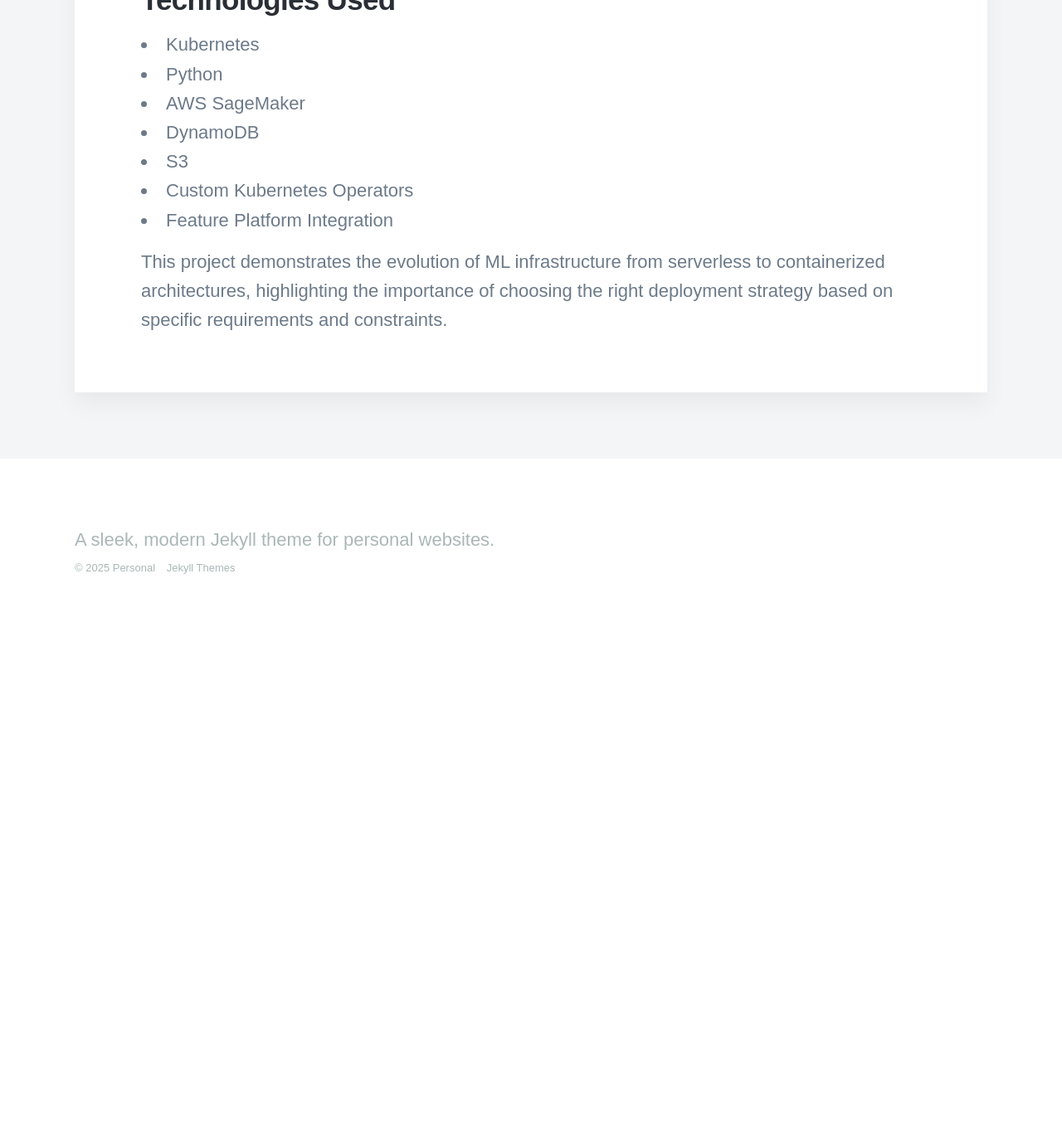
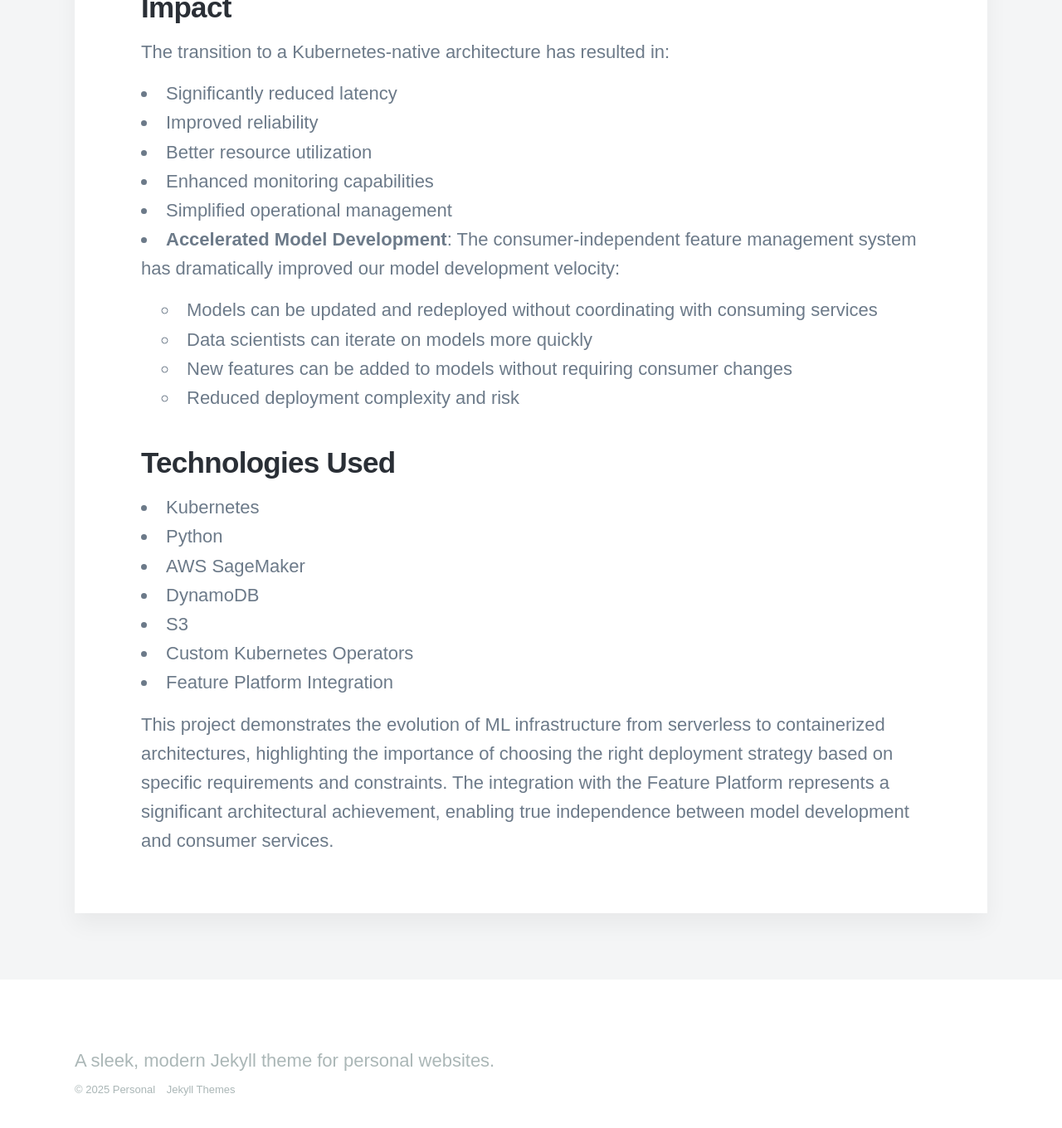
Before and after one commit to jrosen/jrosen.github.io, a Jekyll site: the page built from _projects/2024-08-30-model-broker.md, in a window 1280 px wide and 1400 px high, scrolled down 3922 px. Shown: the top 1360 px of the window at 83% size. Built offline with Jekyll 4.4.1, drawn with Linux system fonts in a browser that asks for light colours; nearby versions of some CDN libraries; some web fonts are replaced; before the commit the page ends 4693 px from its top, so only the background shows below that; some of the changed text lies outside the part shown.

Commit message:
added update to model broker doc

```diff
--- a/_projects/2024-08-30-model-broker.md
+++ b/_projects/2024-08-30-model-broker.md
@@ -42,6 +42,11 @@
 - Integration with Feature Platform
 - Dynamic feature computation
 - Efficient feature caching and retrieval
+- **Consumer-Independent Feature Management**: One of the most powerful aspects of the Model Broker is its tight integration with our Feature Platform. This integration creates a crucial abstraction layer where:
+  - Consumers only need to provide basic input data
+  - Model Broker automatically determines and fetches all required features for each model
+  - Models can be retrained and redeployed with new feature requirements without consumer coordination
+  - This decoupling enables rapid model iteration and deployment without impacting downstream services
 
 ### Parallel Model Execution
 - Concurrent model inference
@@ -81,6 +86,11 @@
 - Better resource utilization
 - Enhanced monitoring capabilities
 - Simplified operational management
+- **Accelerated Model Development**: The consumer-independent feature management system has dramatically improved our model development velocity:
+  - Models can be updated and redeployed without coordinating with consuming services
+  - Data scientists can iterate on models more quickly
+  - New features can be added to models without requiring consumer changes
+  - Reduced deployment complexity and risk
 
 ## Technologies Used
 
@@ -92,4 +102,4 @@
 - Custom Kubernetes Operators
 - Feature Platform Integration
 
-This project demonstrates the evolution of ML infrastructure from serverless to containerized architectures, highlighting the importance of choosing the right deployment strategy based on specific requirements and constraints.
+This project demonstrates the evolution of ML infrastructure from serverless to containerized architectures, highlighting the importance of choosing the right deployment strategy based on specific requirements and constraints. The integration with the Feature Platform represents a significant architectural achievement, enabling true independence between model development and consumer services.
```
